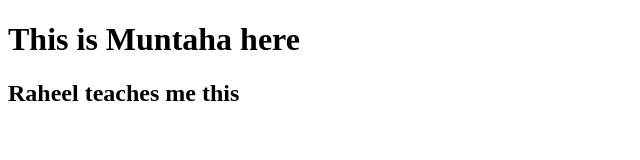
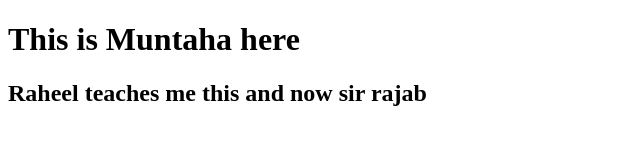
Before and after one commit to MuntahaShams/practice, a plain HTML site: page index.html in a window 1280 px wide. Shown: the whole page, without its empty margins (0-640 px from the left). Drawn offline with Linux system fonts and the light colour scheme.

Commit message:
new commit

```diff
--- a/index.html
+++ b/index.html
@@ -11,7 +11,7 @@
         This is Muntaha here
     </h1>
     <h2>
-        Raheel teaches me this
+        Raheel teaches me this and now sir rajab
     </h2>
 </body>
 </html>
```
